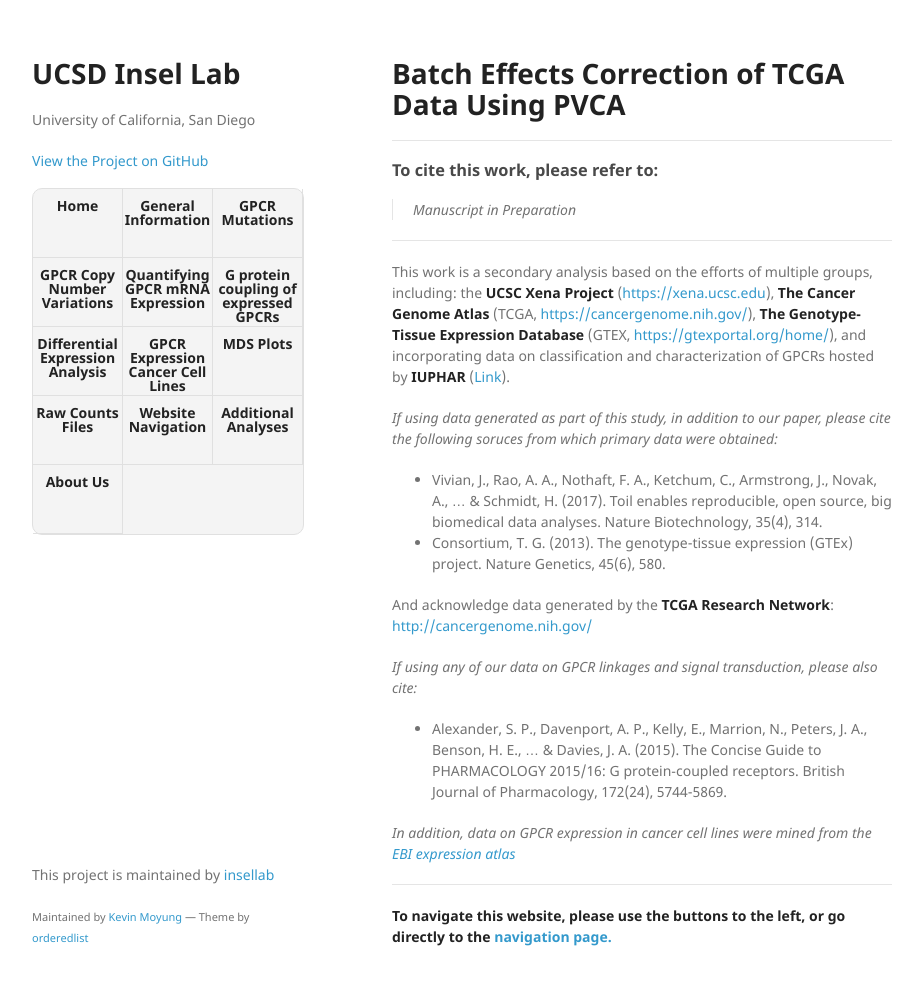
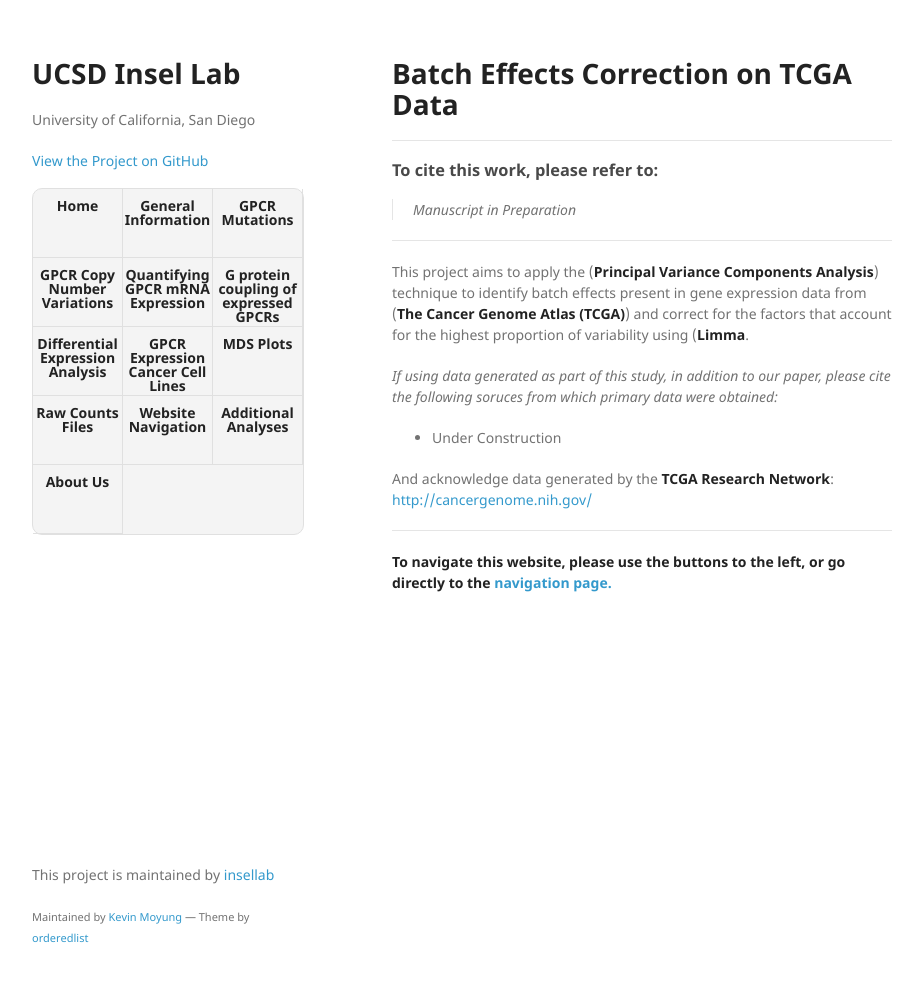
Before and after one commit to insellab/correctedtcga, a Jekyll site: the page built from index.md, in a window 1280 px wide and 1017 px high. Shown: the top 985 px of the window, without its empty margins (178-1101 px from the left). Built offline with Jekyll 4.4.1, drawn with Linux system fonts in a browser that asks for light colours; our own code applies the rules of GitHub Pages for plain Markdown files.

Commit message:
Update index.md

```diff
--- a/index.md
+++ b/index.md
@@ -2,7 +2,7 @@
 layout: default
 ---
 
-# [](#header-1)Batch Effects Correction of TCGA Data Using PVCA
+# [](#header-1)Batch Effects Correction on TCGA Data
 
 * * *
 
@@ -13,22 +13,15 @@ layout: default
 
 * * *
 
-This work is a secondary analysis based on the efforts of multiple groups, including: the **UCSC Xena Project** ([https://xena.ucsc.edu](https://xena.ucsc.edu)), **The Cancer Genome Atlas** (TCGA, [https://cancergenome.nih.gov/](https://cancergenome.nih.gov/)), **The Genotype-Tissue Expression Database** (GTEX, [https://gtexportal.org/home/](https://gtexportal.org/home/)), and incorporating data on classification and characterization of GPCRs hosted by **IUPHAR** ([Link](http://www.guidetopharmacology.org/GRAC/ReceptorFamiliesForward?type=GPCR)).
+This project aims to apply the ([**Principal Variance Components Analysis**](https://www.niehs.nih.gov/research/resources/software/biostatistics/pvca/index.cfm)) technique to identify batch effects present in gene expression data from ([**The Cancer Genome Atlas (TCGA)**](https://cancergenome.nih.gov/)) and correct for the factors that account for the highest proportion of variability using ([**Limma**](https://bioconductor.org/packages/release/bioc/html/limma.html).
 
 *If using data generated as part of this study, in addition to our paper, please cite the following soruces from which primary data were obtained:*
 
-* Vivian, J., Rao, A. A., Nothaft, F. A., Ketchum, C., Armstrong, J., Novak, A., ... & Schmidt, H. (2017). Toil enables reproducible, open   source, big biomedical data analyses. Nature Biotechnology, 35(4), 314.
-* Consortium, T. G. (2013). The genotype-tissue expression (GTEx) project. Nature Genetics, 45(6), 580.
+* Under Construction
+
 
 And acknowledge data generated by the **TCGA Research Network**: [http://cancergenome.nih.gov/](http://cancergenome.nih.gov/)
 
-*If using any of our data on GPCR linkages and signal transduction, please also cite:*
-
-* Alexander, S. P., Davenport, A. P., Kelly, E., Marrion, N., Peters, J. A., Benson, H. E., ... & Davies, J. A. (2015). The Concise Guide   to PHARMACOLOGY 2015/16: G protein‐coupled receptors. British Journal of Pharmacology, 172(24), 5744-5869.
-
-
-*In addition, data on GPCR expression in cancer cell lines were mined from the [EBI expression atlas](https://www.ebi.ac.uk/gxa/home)*
-
 * * *
 
-**To navigate this website, please use the buttons to the left, or go directly to the [navigation page.](https://insellab.github.io/navigation)**
+**To navigate this website, please use the buttons to the left, or go directly to the [navigation page.](https://insellab.github.io/correctedtcga/navigation)**
```
